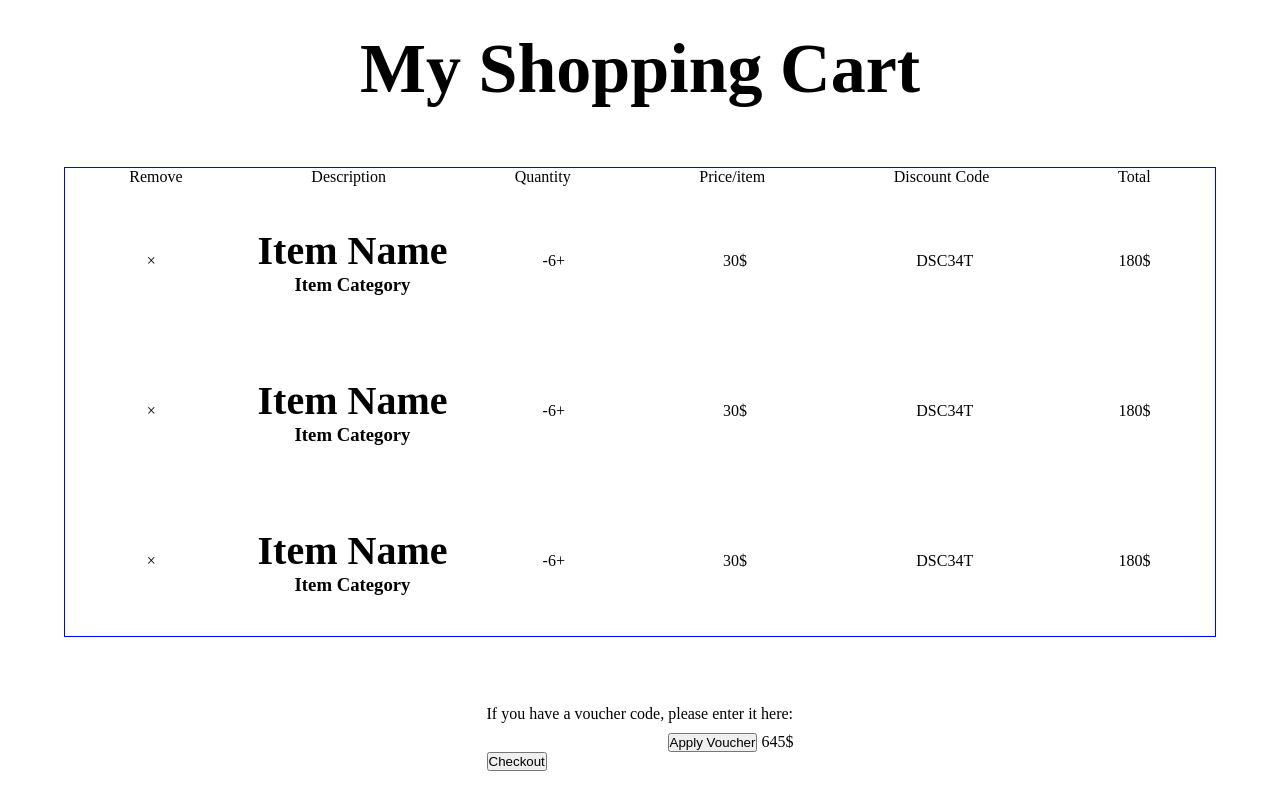
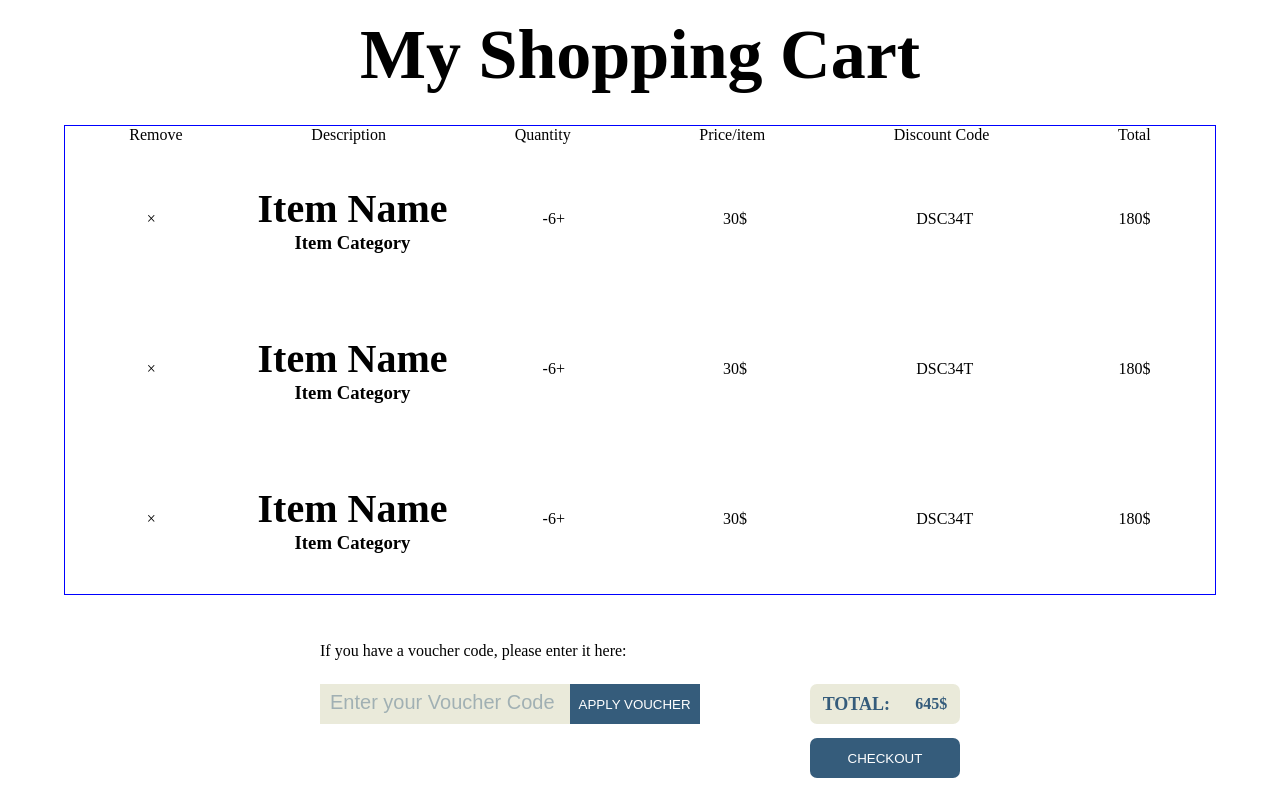
Before and after one commit to SourayaAbdelKader/e-commerce_fullstack, a PHP site: page /cart.html in a window 1280 px wide. Run offline with PHP 8.4, Linux system fonts and the light colour scheme.

Commit message:
Styling the cart-footr (checkout section) in '/css/index.css'

```diff
--- a/client-frontend/cart.html
+++ b/client-frontend/cart.html
@@ -5,7 +5,7 @@
     <meta http-equiv="X-UA-Compatible" content="IE=edge" />
     <meta name="viewport" content="width=device-width, initial-scale=1.0" />
     <title>My Cart</title>
-    <link rel="stylesheet" href="./styles/index.css">
+    <link rel="stylesheet" href="./styles/index.css" />
   </head>
   <body>
     <!-- START OF CART HTML -->
@@ -90,14 +90,20 @@
       <!-- START OF CHECKOUT SECTION -->
       <section class="cart-checkout">
         <p>If you have a voucher code, please enter it here:</p>
-        <div>
-          <input id="voucher-input" class="voucher-code" type="text" />
-          <button id="voucher-submit" class="voucher-submit">
+        <div class="checkout-top">
+        <div class="vouchers-total">
+          <input id="voucher-input" class="voucher-code" placeholder="Enter your Voucher Code" type="text" /><button id="voucher-submit" class="voucher-submit cart-btn">
             Apply Voucher
           </button>
-          <span id="cart-total" class="cart-total">645$</span>
+          </div>
+          <div class="cart-total antiquewhite-bg blue-text">
+            <label for="cart-total">Total:</label>
+            <div id="cart-total" class="items-total">645$</div>
+          </div>
         </div>
-        <button id="checkout-submit" class="checkout-submit">Checkout</button>
+        <div class="checkout-bottom">
+          <button id="checkout-submit" class="checkout-submit cart-btn">Checkout</button>
+        </div>
       </section>
       <!-- START OF CHECKOUT SECTION -->
     </main>
--- a/client-frontend/styles/index.css
+++ b/client-frontend/styles/index.css
@@ -286,7 +286,7 @@ p {
 .cart-item {
   display: flex;
   justify-content: flex-start;
-  height:150px;
+  height: 150px;
 }
 .cart-item .item-remove {
   display: flex;
@@ -332,7 +332,71 @@ p {
 /* End of Cart container */
 
 /* Start of Cart checkout */
+.cart-btn {
+  border: none;
+  height: 40px;
+  width: 130px;
+  background-color: #355c7b;
+  color: white;
+  text-transform: uppercase;
+  cursor: pointer;
+  border-radius: 7px;
+}
+.cart-checkout {
+  width: 50%;
+  height: 20%;
+  display: flex;
+  flex-direction: column;
+  justify-content: space-around;
+}
+.checkout-top .cart-total{
+  display: flex;
+  align-items: center;
+  justify-content: space-around;
+  width: 130px;
+  height: 40px;
+    width:150px;
+  font-weight: bold;
+  border-radius: 7px;
+}
+.checkout-top .cart-total label{
+  font-weight: bold;
+  text-transform: uppercase;
+  font-size: 18px;
+}
+.checkout-top .cart-total{
 
+}
+.checkout-top .cart-total .items-total{
+
+}
+.cart-checkout .checkout-top {
+  display: flex;
+  justify-content: space-between;
+  align-items: center;
+}
+.cart-checkout .vouchers-total {
+  width: 65%;
+}
+.cart-checkout .vouchers-total .voucher-submit {
+  border-left: 0;
+  border-radius: 0;
+}
+
+.cart-checkout .vouchers-total input {
+  border: none;
+  background-color: #eaeada;
+  width: 60%;
+  height: 40px;
+  border-right: 0;
+}
+.cart-checkout .checkout-bottom {
+  width: 100%;
+  text-align: end;
+}
+.cart-checkout .checkout-bottom .checkout-submit{
+  width:150px;
+}
 /* End of Cart checkout */
 
 /* -------END OF CART HTML STYLING------ */
```
